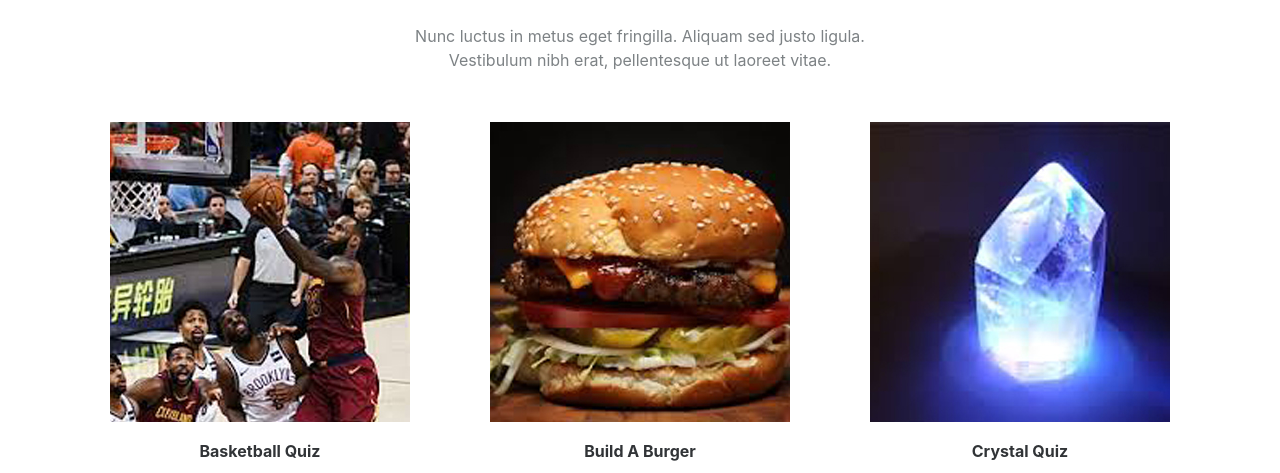
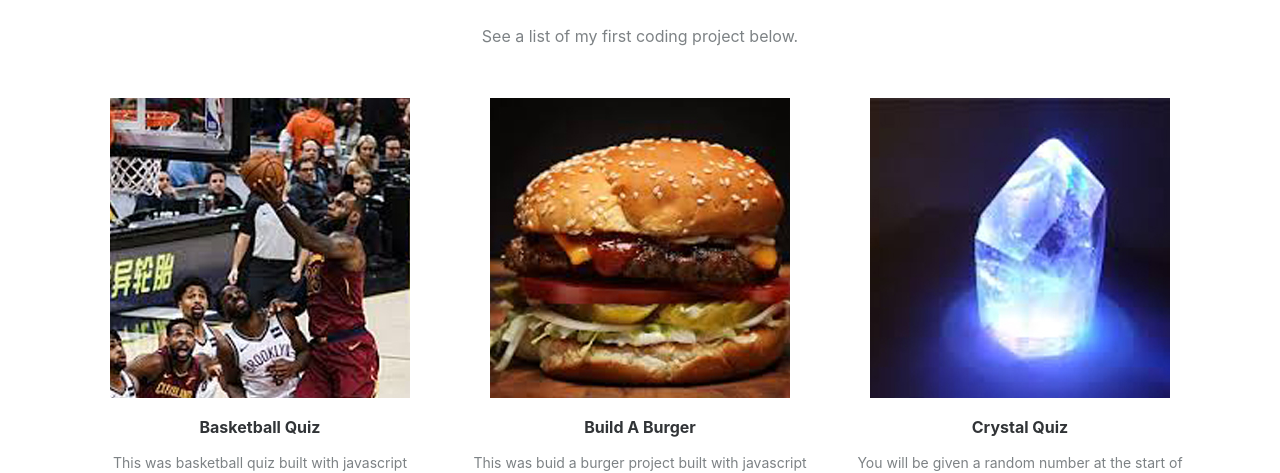
Before and after one commit to jerucker/NewPortfolio, a plain HTML site: page portfolio.html in a window 1280 px wide. Shown: the part 195-668 px from the top of the page. Drawn offline with Linux system fonts and the light colour scheme; files whose address does not match are found by name.

Commit message:
portfolio edit

```diff
--- a/portfolio.html
+++ b/portfolio.html
@@ -39,7 +39,7 @@
         <div class="container">
             <div class="intro">
                 <h2 class="text-center">My Projects</h2>
-                <p class="text-center">Nunc luctus in metus eget fringilla. Aliquam sed justo ligula. Vestibulum nibh erat, pellentesque ut laoreet vitae. </p>
+                <p class="text-center">See a list of my first coding project below. </p>
             </div>
             <div class="row articles">
                 <div class="col-sm-6 col-md-4 item"><a href="#"><img class="img-fluid" src="assets/img/baketball.jpg"></a>
```
